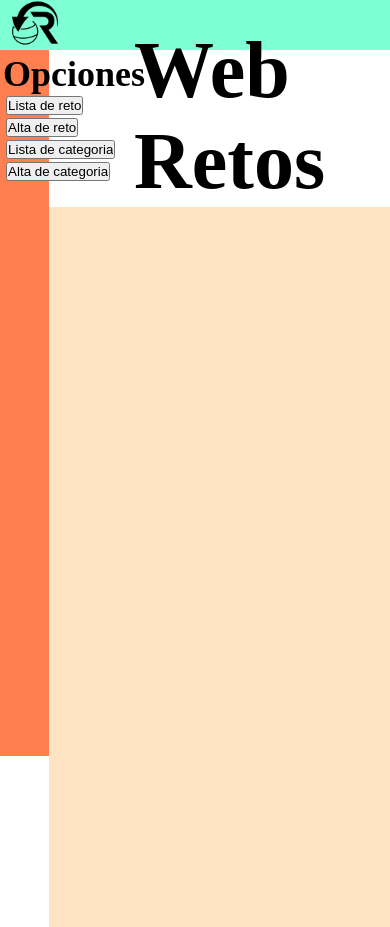
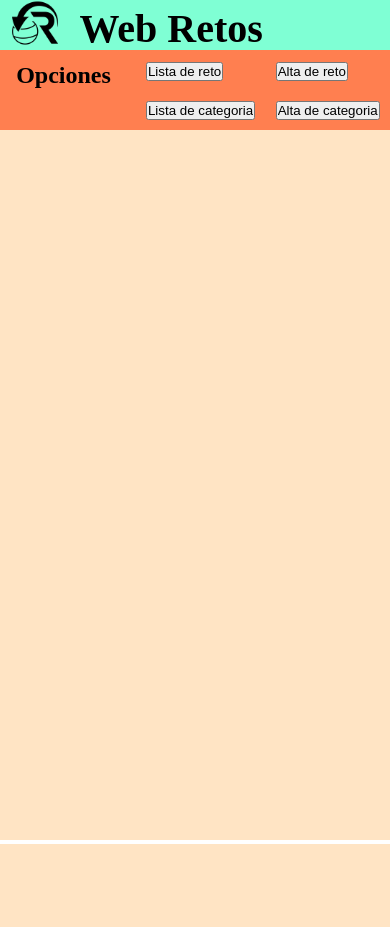
Before and after one commit to Patachuli77/web_retos, a PHP site: template crudRetos/views/header.html in a window 390 px wide. After the commit the page ends 844 px from the top, so only its background shows below. Run offline with PHP 8.4, Linux system fonts and the light colour scheme; the template is opened without the code that fills it, so the values that code supplies are empty.

Commit message:
semifinal

```diff
--- a/crudRetos/estilo.css
+++ b/crudRetos/estilo.css
@@ -7,33 +7,37 @@ table, tr, td ,th {
 	box-sizing: content-box;
 
 }
-/*html{
-    width: 1280px;
-}
+
 body{
     width: 100%;
 }
 
 /***************NAV*******************/
-nav{
+nav#nav1{
     width: 100%;
     background-color: aquamarine;
+    max-height: 150px;
 
 }
-nav img{
+nav#nav1 img{
     width:11.71875%;
     height: auto;
     display:inline-block;
     margin-left: 3.125%;
+    max-height: 150px;
+    max-width: 150px;
 
 }
-nav h1{
+nav#nav1 h1{
     display:block;
     float:right;
-    margin-top: 25px;
+    margin-top: 30px;
     margin-right: 34.375%;
     width: 31.25%;
-    font-size:5em;
+    font-size:4em;
+}
+nav#nav2{
+    display: none;
 }
 /*************Aside***************/
 aside{
@@ -52,7 +56,7 @@ aside ol li#principal{
     margin:0;
     padding: 0;
     width: 100%;
-    font-size:1.5em;
+    font-size:0.75em;
 }
 aside ol li{
     margin: 0 3.571428571428571% 0 3.571428571428571%;
@@ -75,7 +79,7 @@ div#util{
 div#util h1{
     margin-left: 36.60714285714286%;
     width:26.78571428571429%;
-    font-size:2.5em;
+    font-size:2em;
 }
 div#util div{
     background-color: lightblue;
@@ -84,9 +88,6 @@ div#util div{
     padding: 1.785714285714286%;
     min-height: 400px;
 }
-
-
-
 div#util div label{
     display:inline-block;
     width: 13.02083333333333%;
@@ -111,3 +112,118 @@ div#util div input[type=button] {
 div#util div input[type=button].cancelar {
     margin-right: 5.859375%;
 }
+/*Media 1 900 px de ancho*/
+@media only screen and (max-width: 950px) {
+    nav#nav1 h1{
+        font-size:2.5em;
+    }
+    div#util h1{
+
+        font-size:1.5em;
+    }
+    aside{
+        display: none;
+    }
+    div#util{
+        width: 100%;
+    }
+    div#util div{
+        margin-left: 6.28571428571429%;
+        width: 83.85714285714286%;
+    }
+    nav#nav2{
+        display: block;
+        width: 100%;
+        background-color: coral;
+        min-height: 70px;
+    }
+    nav#nav2 ol{
+        width: 100%;
+        list-style-type: none;
+        margin: 0;
+        padding: 0;
+        overflow: hidden;
+    }
+    nav#nav2 ol li{
+        float:left;
+        margin: 0 3.571428571428571% 0 3.571428571428571%;
+        padding: 3.571428571428571%;
+    }
+    nav#nav2 ol li.resaltado:hover{
+        background-color: brown;
+    }
+
+
+}
+@media only screen and (max-width: 675px) {
+    nav#nav1 h1{
+        margin-top: 5px;
+        margin-right: 20.375%;
+        width: 59.25%;
+    }
+    div#util{
+        padding-top: 10px;
+    }
+    div#util h1{
+        margin-left: 13.60714285714286%;
+        width:72.78571428571429%;
+        font-size:2em;
+    }
+    aside{
+        display: none;
+    }
+    div#util div{
+        margin-left: 0.28571428571429%;
+        width: 95.85714285714286%;
+    }
+    nav#nav2{
+        display: block;
+        width: 100%;
+        background-color: coral;
+        min-height: 40px;
+    }
+    nav#nav2 ol{
+        list-style-type: none;
+        margin: 0;
+        padding: 0;
+        overflow: hidden;
+    }
+    nav#nav2 ol li{
+        float:left;
+        margin: 0 1.571428571428571% 0 1.571428571428571%;
+        padding: 2.571428571428571%;
+        width:25%;
+    }
+    nav#nav2 ol li.resaltado:hover{
+        background-color: brown;
+    }
+
+    div#util div label{
+        display:inline-block;
+        width: 26.02083333333333%;
+        margin-right: 3.906250%;
+    }
+
+    div#util div input {
+        width: 64.03125%;
+        margin-top: 20px;
+        margin-right: 4.90625%;
+    }
+    div#util div textarea{
+        border-width:2px;
+        width: 64.03125%;
+        margin-top: 20px;
+        margin-right: 4.90625%;
+    }
+    div#util div input.izq{
+        margin-right: 4.90625%;
+    }
+    div#util div input[type=button] {
+        float:right;
+        width: 20.3125%;
+    }
+    div#util div input[type=button].cancelar {
+        margin-right: 5.859375%;
+    }
+
+}
--- a/crudRetos/views/header.html
+++ b/crudRetos/views/header.html
@@ -9,9 +9,18 @@
     <link rel="stylesheet" href="https://fonts.googleapis.com/css2?family=Material+Symbols+Outlined:opsz,wght,FILL,GRAD@48,400,0,0" />
 </head>
 <body>
-    <nav>
+    <nav id="nav1">
         <img src="imagenes/logo.png">
         <h1>Web Retos</h1>
+    </nav>
+    <nav id="nav2">
+        <ol>
+            <li id="principal"><h2>Opciones</h2></li>
+            <li class="resaltado"><form method="POST" action="index.php?action=getRetos&control=controladorRetos"><input type="submit" value="Lista de reto"></form></li>
+            <li class="resaltado"><form method="POST" action="index.php?action=setReto&control=controladorRetos"><input type="submit" value="Alta de reto"></form></li>
+            <li class="resaltado"><form method="POST" action="index.php?action=getCategoria&control=controladorCat"><input type="submit" value="Lista de categoria"></form></li>
+            <li class="resaltado"><form method="POST" action="index.php?action=setCategoria&control=controladorCat"><input type="submit" value="Alta de categoria"></form></li>
+        </ol>
     </nav>
     <main>
         <aside>
--- a/crudRetos/views/retos/aniadirReto.php
+++ b/crudRetos/views/retos/aniadirReto.php
@@ -1,4 +1,5 @@
 <main id="aniadir">
+    <h1>Alta de Reto</h1>
         <form action="index.php?action=addReto&control=controladorRetos" enctype="multipart/form-data" method="POST">
                 <input type="hidden" name="id"/>
                 <input type="hidden" name="idProf"/>
--- a/crudRetos/views/retos/editarReto.php
+++ b/crudRetos/views/retos/editarReto.php
@@ -13,9 +13,10 @@ if(isset($dataToView["data"]["fechaFinReto"])) $fFinRet = substr($dataToView["da
 if(isset($dataToView["data"]["fechaPublicacion"])) $fpublicRet = substr($dataToView["data"]["fechaPublicacion"],0,-9);
 if(isset($dataToView["data"]["publicado"])) $publicado = $dataToView["data"]["publicado"];
 if(isset($dataToView["data"]["idCategoria"])) $categoria = $dataToView["data"]["idCategoria"];
-var_dump($dataToView["data"])
+//var_dump($dataToView["data"])
 ?>
 <main id="consulta">
+    <h1>Edicion del Reto</h1>
     <form action="index.php?action=saveReto&control=controladorRetos" enctype="multipart/form-data" method="POST">
                 <input type="hidden" value="<?php echo $id;?>" name="id"/>
                 <input type="hidden" name="idProf"/>
```
Also changed, not shown: crudRetos/controller/controladorRetos.php (+10 -2 lines), crudRetos/model/modeloReto.php (+9 -7 lines), crudRetos/views/retos/consultarReto.php (+8 -4 lines), crudRetos/views/retos/eliminarReto.php (added, +10 -0 lines).
